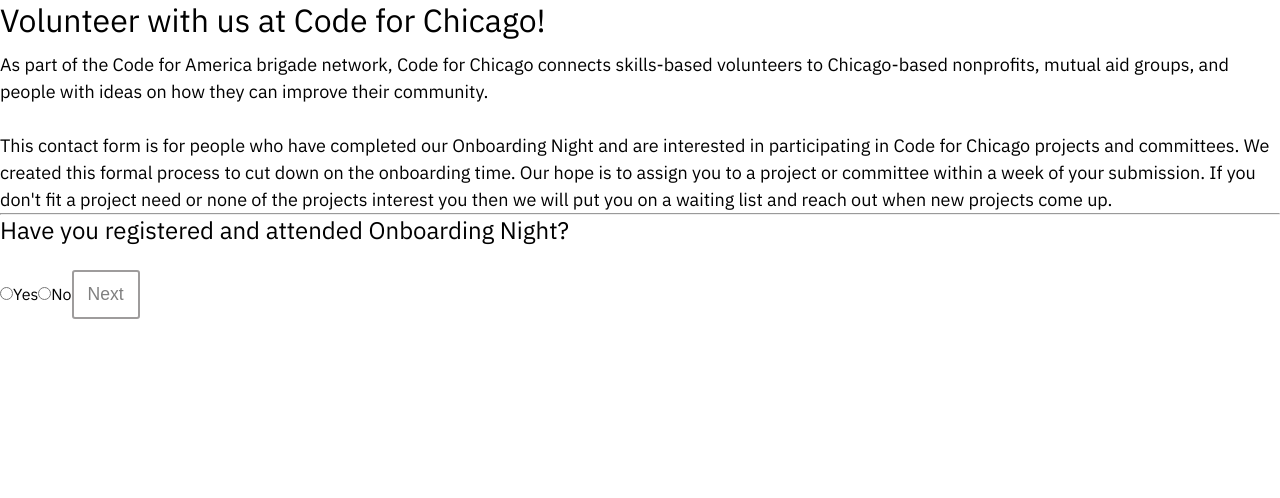
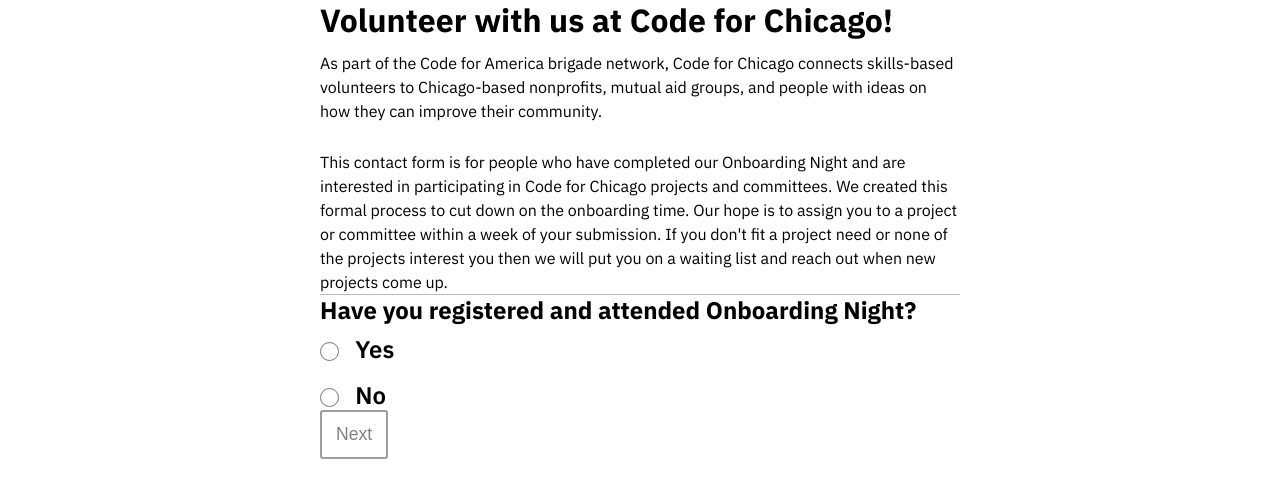
Before and after one commit to code-312/Voma, a React (Create React App) app: page /register in a window 1280 px wide. Shown: the top 498 px of the page. Built offline with nearby package versions, Linux system fonts and the light colour scheme.

Commit message:
Applied styling with <stylefield/>, button and form styling, linting

```diff
--- a/src/components/RegisterLanding.jsx
+++ b/src/components/RegisterLanding.jsx
@@ -1,6 +1,7 @@
 import React, { useState } from 'react';
 import PropTypes from 'prop-types';
 import NoOnboarding from '../pages/NoOnboarding';
+import StyledFieldset from './StyledFieldset';
 
 export default function RegisterLanding({ setRegisterStep }) {
   const [registered, registerSet] = useState(null);
@@ -15,7 +16,8 @@ export default function RegisterLanding({ setRegisterStep }) {
 
   return (
     <>
-      <h1>Volunteer with us at Code for Chicago!</h1>
+      <StyledFieldset>
+        <h1 id="registerh1">Volunteer with us at Code for Chicago!</h1>
 
         <div>
           <p>
@@ -24,19 +26,19 @@ export default function RegisterLanding({ setRegisterStep }) {
             they can improve their community.
           </p>
           <p>
-          This contact form is for people who have completed our Onboarding Night and are interested
-          in participating in Code for Chicago projects and committees. We created this formal
-          process to cut down on the onboarding time. Our hope is to assign you to a project or
-          committee within a week of your submission. If you don&apos;t fit a project need or none
-          of the projects interest you then we will put you on a waiting list and reach out when new
-          projects come up.
+            This contact form is for people who have completed our Onboarding Night and are
+            interested in participating in Code for Chicago projects and committees. We created this
+            formal process to cut down on the onboarding time. Our hope is to assign you to a
+            project or committee within a week of your submission. If you don&apos;t fit a project
+            need or none of the projects interest you then we will put you on a waiting list and
+            reach out when new projects come up.
           </p>
         </div>
 
         <hr />
 
-      <h2>Have you registered and attended Onboarding Night?</h2>
-      <label htmlFor="radio1">
+        <h2 id="registerh2">Have you registered and attended Onboarding Night?</h2>
+        <label className="statusLabel" htmlFor="radio1">
           <input
             type="radio"
             name="status"
@@ -46,7 +48,7 @@ export default function RegisterLanding({ setRegisterStep }) {
           />
           Yes
         </label>
-      <label htmlFor="radio2">
+        <label className="statusLabel" htmlFor="radio2">
           <input
             type="radio"
             name="status"
@@ -56,7 +58,7 @@ export default function RegisterLanding({ setRegisterStep }) {
           />
           No
         </label>
-
+        <nav>
           <button
             type="button"
             onClick={registered ? () => setRegisterStep(2) : () => registerSet('not')}
@@ -64,7 +66,10 @@ export default function RegisterLanding({ setRegisterStep }) {
           >
             Next
           </button>
+        </nav>
+
         {registered === 'not' && <NoOnboarding />}
+      </StyledFieldset>
     </>
   );
 }
--- a/src/components/StyledFieldset.jsx
+++ b/src/components/StyledFieldset.jsx
@@ -79,6 +79,12 @@ const FieldsetStyles = styled.fieldset`
   ol {
     list-style-position: inside;
   }
-`;
+
+  #registerh1, #registerh2 {
+    font-weight: bold;
+    }
+`
+
+  ;
 
 export default FieldsetStyles;
```
Lines whose indentation alone changed are shown as unchanged.
